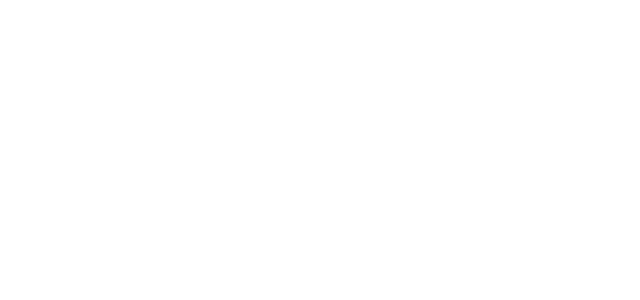
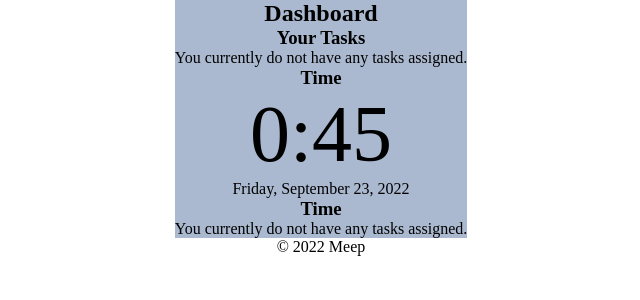
Before and after one commit to Jheyzelle/amuza, a React (Create React App) app: page /dashboard in a window 1280 px wide. Before the commit this address had no page. Shown: the top 300 px of the page, without its empty margins (319-959 px from the left). Built offline with nearby package versions, Linux system fonts and the light colour scheme; a web font is replaced by a local one.

Commit message:
Fix link routing using hash router
Update landing page. Add dashboard page and navbar component.

```diff
--- a/src/App.css
+++ b/src/App.css
@@ -5,15 +5,20 @@
   padding: 0;
   box-sizing: border-box;
   transition: all 0.1s;
+
+  font-family: 'Calibri Light';
 }
 
 :root {
+
+  /* color scheme codes */
   --colorsc-1: #8693AB;
   --colorsc-2: #BDD4E7;
   --colorsc-3: #212227;
   --colorsc-4: #637074;
   --colorsc-5: #AAB9CF;
 }
+
 .section-flex {
   display: flex;
   width: 100%;
@@ -23,11 +28,26 @@
   text-align: center;
   align-items: center;
   flex-direction: column;
-
 }
 
 textarea {
   resize: none;
+}
+
+button {
+  background: var(--colorsc-3);
+}
+
+button:hover {
+  background: var(--colorsc-1);
+}
+
+.App {
+  display: flex;
+  justify-content: center;
+  align-items: center;
+
+  flex-direction: column;
 }
 /* ==================== Landing Page ==================== */
 
@@ -40,7 +60,7 @@ textarea {
   font-family: 'Bungee Spice', cursive;
 }
 
-#landing-action {
+.landing-action {
   border: 1px solid black;
 
   display: flex;
@@ -53,27 +73,29 @@ textarea {
   border-radius: 20px;
 }
 
-#landing-action #btn-show-new-proj-form,
-#landing-action #inp-code {
+.landing-action #btn-newprojform,
+.landing-action #inp-code {
   padding: 10px;
   font-size: 20px;
   width: 100%;
   border-radius: 10px;
 }
 
-#landing-action button {
-  margin-bottom: 20px;
+.landing-action button {
   background: var(--colorsc-3);
   border: none;
   color: white;
 }
 
-#landing-action button:hover {
-  background: var(--colorsc-1);
-
+.landing-action #btn-newprojform {
+  margin: 0 0 20px 0;
 }
 
-#landing-action input {
+.landing-action button:hover {
+  background: var(--colorsc-1);
+}
+
+.landing-action input {
   font-size: 20px;
   margin-bottom: 20px;
 }
@@ -91,12 +113,10 @@ textarea {
 }
 
 #lbl-projtitle {
-font-size: 20px;
+  font-size: 20px;
 }
 
-#proj-dates {
-
-}
+#proj-dates {}
 
 
 #btn-add-mmbr {
@@ -108,6 +128,11 @@ font-size: 20px;
 
 .proj-form-hidden {
   display: none;
+}
+
+.landing-action .oks {
+  padding: 10px;
+  border-radius: 10px;
 }
 /* ==================== ^^^ Landing Page ^^^ ==================== */
 /* ==================== Tasks Page ==================== */
@@ -182,3 +207,16 @@ font-size: 20px;
 }
 
 /* ==================== ^^^ Tasks Page ^^^ ==================== */
+/* ==================== Navbar ==================== */
+.topnav {
+
+}
+/* ==================== ^^^ Navbar ^^^ ==================== *//* ==================== Dashboard ==================== */
+.content {
+  background: var(--colorsc-5);
+}
+
+.db-clock .time {
+  font-size: 5em;
+}
+/* ==================== ^^^ Dashboard ^^^ ==================== */
--- a/src/App.js
+++ b/src/App.js
@@ -1,29 +1,44 @@
 import logo from './logo.svg';
 import './App.css';
-import TasksPage from './components/taskspage';
-import LandingPage from './components/landingpage';
+
 import { BrowserRouter as Router, Switch,  Routes, Route, Link } from 'react-router-dom';
 
+import { HashRouter } from "react-router-dom";
 
-
+// ========== Webpage imports ==========
+import LandingPage from './components/landingpage';
+import Dashboard from './components/dashboard';
+import TasksPage from './components/taskspage';
+import Navbar from './components/navbar';
+// ========== ^^^ Webpage imports ^^^ ==========
 function App() {
 
 
   return (
     <div className="App">
+
       <span id='page-top'></span>
+      {/* <Navbar></Navbar> */}
 
+      {/* use router in dev */}
       <Router>
         <Routes>
           <Route path="/" element={<LandingPage/>} />
-          <Route path="/taskspage" element={<TasksPage />} />
+          <Route path="/dashboard" element={<Dashboard/>} />
+          <Route path="/tasks" element={<TasksPage />} />
         </Routes>
       </Router>
 
+      {/* use hashrouter when building and deploying to github */}
+      {/* <HashRouter>
+        <Routes>
+          <Route path="/" element={<LandingPage/>} />
+          <Route path="/dashboard" element={<Dashboard/>} />
+          <Route path="/tasks" element={<TasksPage />} />
+        </Routes>
+      </HashRouter> */}
 
-      {/* <LandingPage></LandingPage>
-      <TasksPage></TasksPage> */}
-
+      <p>&copy; 2022 Meep</p>
     </div>
   );
 }
--- /dev/null
+++ b/src/components/dashboard.js
@@ -0,0 +1,66 @@
+import React, { useEffect } from "react";
+import { Link } from 'react-router-dom';
+
+function Dashboard() {
+
+    function clock() {
+        let date = new Date()
+
+        let hr = date.getHours();
+        let min = date.getMinutes();
+
+        let clock = document.querySelector('.db-clock')
+        let clockTime = document.querySelector('.time')
+
+        clockTime.innerHTML = `${hr}:${min}`
+
+        let day =date.getDate()
+        let month =date.getMonth()
+        let yr =date.getYear()
+
+        let clockDate = document.querySelector('.date')
+
+    }
+
+    useEffect(() => {
+        clock()
+        setInterval(clock, 1000)
+    })
+
+
+    return (
+        <div>
+            <div class='content section-flex'>
+                <h2>Dashboard</h2>
+
+                <section class='db-sec db-tasks'>
+                    <h3>Your Tasks</h3>
+                    <p>You currently do not have any tasks assigned.</p>
+                </section>
+
+                <section class='db-sec db-clock'>
+                    {/* Time */}
+                    <h3>Time</h3>
+                    <div>
+                        <div className='time'>00:00 A.M.</div>
+                        <div className='date'>Friday, September 23, 2022</div>
+                    </div>
+                </section>
+
+                <section>
+                    {/* Time */}
+                    <h3>Time</h3>
+                    <p>You currently do not have any tasks assigned.</p>
+                </section>
+
+                {/* <Link to='/'>Tasks</Link>
+            <Link to='/projinfo'>Project Information</Link>
+            <Link to='/'>Activities</Link> */}
+            </div>
+        </div>
+
+
+    )
+}
+
+export default Dashboard
--- a/src/components/landingpage.js
+++ b/src/components/landingpage.js
@@ -3,6 +3,8 @@ import { Link } from 'react-router-dom';
 import TasksPage from "./taskspage";
 function LandingPage() {
 
+    let visibleJoinRoom = false;
+    let visibleNewProj = false;
 
     function createNewProj() {
 
@@ -29,35 +31,50 @@ function LandingPage() {
 
     }
 
-    function showBtnEnterRoom() {
-        let btnEnterRoom = document.createElement('button')
-        btnEnterRoom.style.display = 'block'
+    function showBtnJoinRoom() {
+        if (!visibleJoinRoom) {
+
+            // create join room button
+            let btnJoinRoom = document.createElement('button')
+
+            btnJoinRoom.innerHTML = 'Join Room'
+            btnJoinRoom.setAttribute('id', 'btn-joinroom')
+            btnJoinRoom.classList.add('oks')
+            btnJoinRoom.addEventListener('click', joinRoom)
+
+            let landAct = document.querySelector('.landing-action')
+            landAct.appendChild(btnJoinRoom)
+
+            visibleJoinRoom = true
+        }
     }
 
-    function enterRoom() {
+    function joinRoom() {
 
+        // TODO: Validate ROOM CODE
+        window.location.assign("/dashboard")
     }
+
     return (
         <div className="section-flex section-landingpage">
             <h1 className="landing-title">MEEP</h1>
 
-            {<Link to="/taskspage">HEre</Link>}
-            <div id="landing-action">
+            <div className="landing-action">
 
                 {/* new project form */}
                 <div className="new-proj-form proj-form-hidden">
 
-                    <label id='lbl-projtitle' for="newproj-title">Project Title</label>
+                    <label id='lbl-projtitle' htmlFor="newproj-title">Project Title</label>
                     <input type="text" id="newproj-title" name="newproj-title" />
 
-                    <label id='lbl-projdesc' for="newproj-desc">Description</label>
+                    <label id='lbl-projdesc' htmlFor="newproj-desc">Description</label>
                     <textarea type="text" id="newproj-desc" name="newproj-desc" />
 
                     <div className="proj-dates">
-                        <label for="newproj-desc">Start</label>
+                        <label htmlFor="proj-date-start">Start</label>
                         <input type="date" name="proj-date-start" id="proj-date-start" ></input>
 
-                        <label for="newproj-desc">End</label>
+                        <label htmlFor="proj-date-end">End</label>
                         <input type="date" name="proj-date-end" id="proj-date-end" ></input>
                     </div>
 
@@ -72,10 +89,12 @@ function LandingPage() {
                 </div>
                 {/* ^^^ new project form ^^^ */}
 
-                <button id="btn-show-new-proj-form" onClick={newProjForm} >Create new project</button>
+                <button id="btn-newprojform" onClick={newProjForm} >Create new project</button>
 
                 Have a room code?
-                <input id='inp-code' onClick={showBtnEnterRoom} />
+                <input id='inp-code' onClick={showBtnJoinRoom} />
+
+
 
             </div>
 
--- a/src/components/navbar.js
+++ b/src/components/navbar.js
@@ -4,9 +4,18 @@ import TasksPage from "./taskspage";
 function Navbar() {
 
     return (
-        <>
-            <Link></Link>
-        </>
+        <div className="topnav">
+
+            <h1>Site logo</h1>
+            <div>
+                <ul>
+                    <li>Dashboard</li>
+                    <li>Tasks</li>
+                    <li>Clock</li>
+                    <li>Messages</li>
+                </ul>
+            </div>
+        </div>
     )
 }
 
--- a/src/components/taskspage.js
+++ b/src/components/taskspage.js
@@ -46,13 +46,13 @@ function TasksPage() {
                 <textarea id='inp-task-desc' placeholder="Task description"></textarea>
 
                 <div >
-                    <label for="drop-status">Status</label>
+                    <label htmlFor="drop-status">Status</label>
                     <select name='drop-status' id="dropdown-status">
                         <option value='tb-todo'>To Do</option>
                         <option value='tb-ipr'>In Progress</option>
                         <option value='tb-done'>Done</option>
                     </select>
-                    <label for="drop-task-owner">Owner</label>
+                    <label htmlFor="drop-task-owner">Owner</label>
                     <select name='drop-task-owner' id="dropdown-task-owner">
                         <option value='Daniel'>Daniel</option>
                         <option value='Harsh'>Harsh</option>
--- a/src/index.js
+++ b/src/index.js
@@ -7,7 +7,9 @@ import reportWebVitals from './reportWebVitals';
 const root = ReactDOM.createRoot(document.getElementById('root'));
 root.render(
   // <React.StrictMode>
+
     <App />
+
   // </React.StrictMode>
 
 );
```
